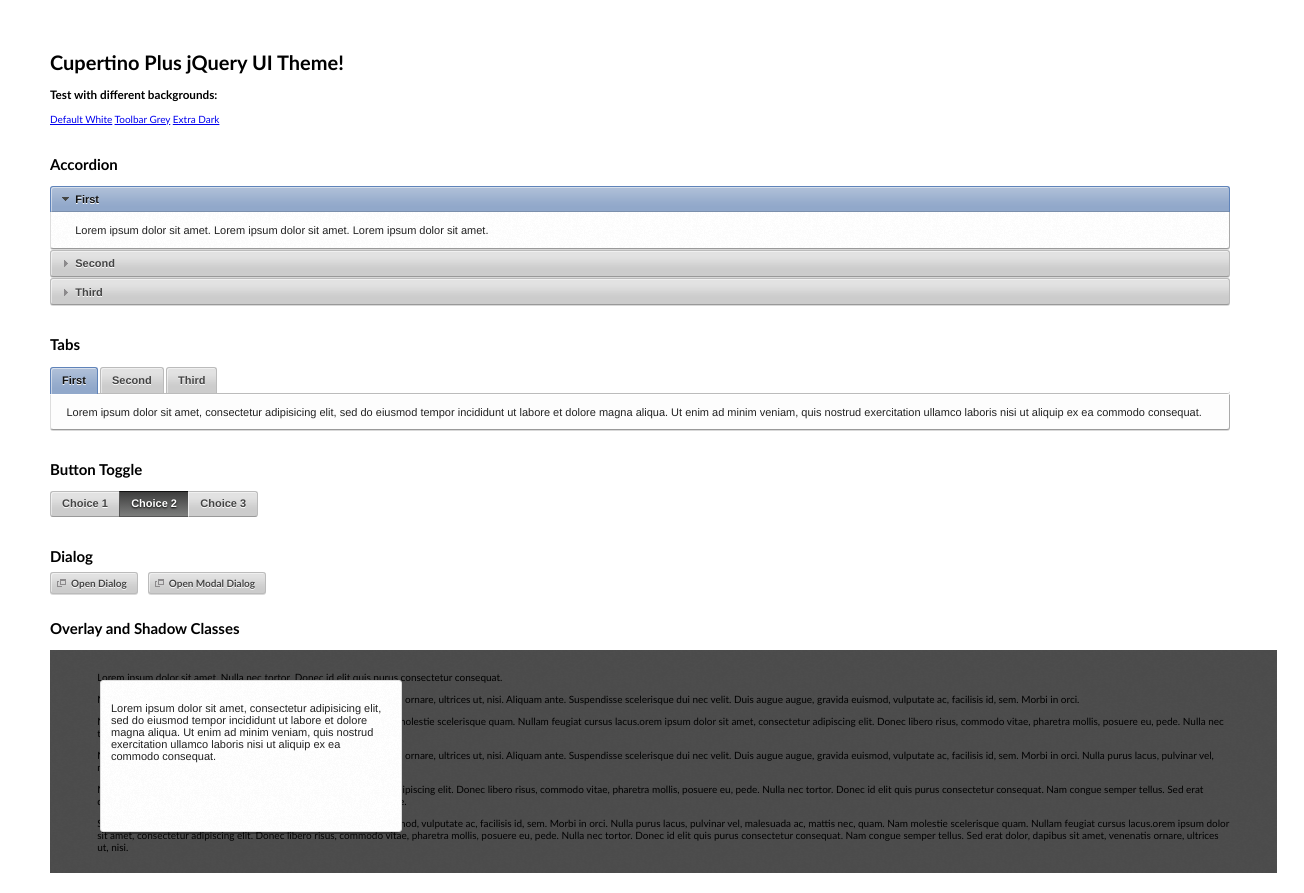
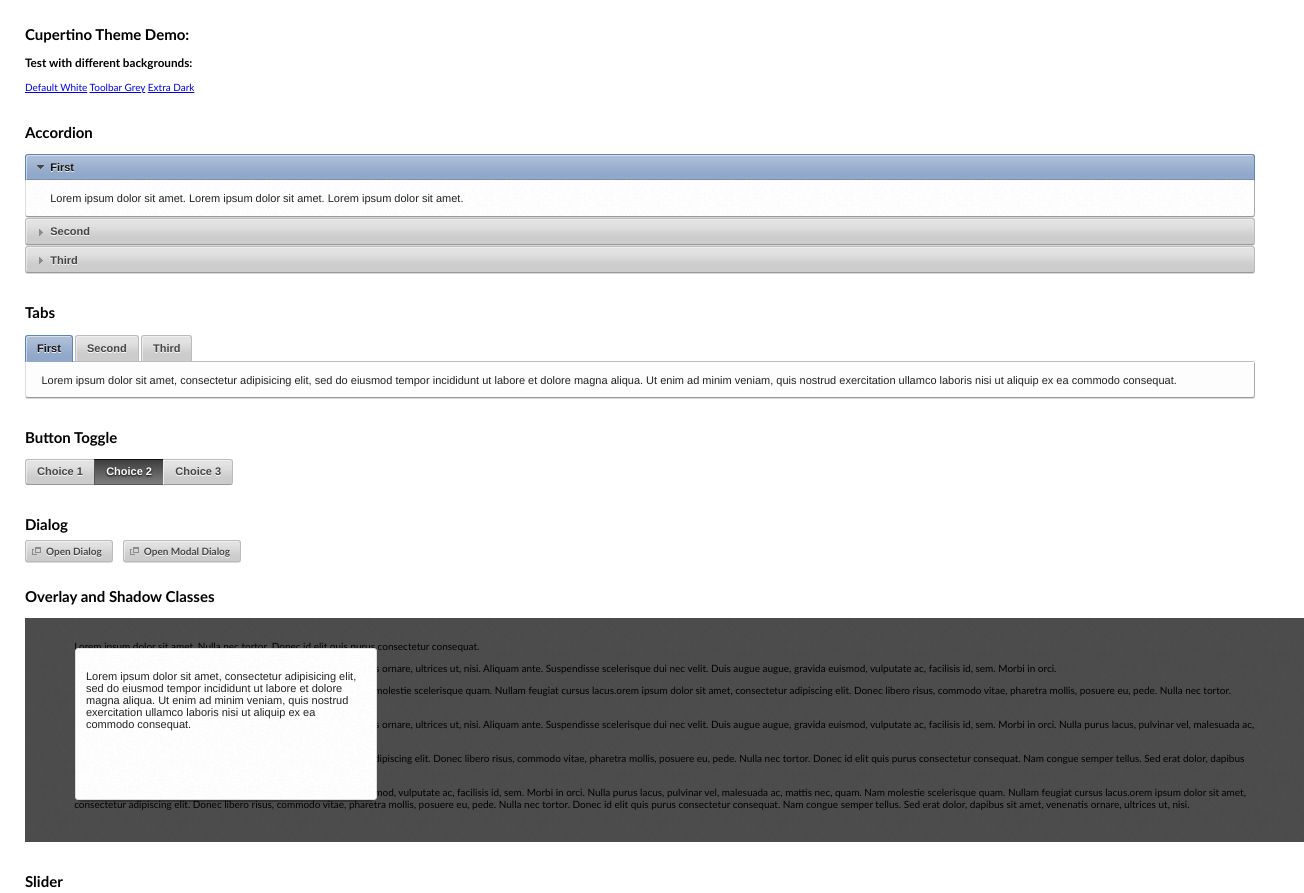
Before and after one commit to kaylarose/Cupertino_Theme, a plain HTML site: page index.html in a window 1280 px wide. Shown: the top 893 px of the page, 1304 px wide, since content can reach past the window. Drawn offline with Linux system fonts and the light colour scheme.

Commit message:
Updated demo page

```diff
--- a/index.html
+++ b/index.html
@@ -162,7 +162,7 @@
 		</script>
 		<style type="text/css">
 			/*demo page css*/
-			body{ font: 62.5% "Trebuchet MS", sans-serif; margin: 50px;}
+			body{ font: 62.5% "Trebuchet MS", sans-serif; margin: 25px;}
 			.demoHeaders { margin-top: 2em; }
 			#dialog_link, #dialog_linka {padding: .4em 1em .4em 20px;text-decoration: none;position: relative; margin-right: 10px;}
 			#dialog_link span.ui-icon, #dialog_linka span.ui-icon {margin: 0 5px 0 0;position: absolute;left: .2em;top: 50%;margin-top: -8px;}
@@ -172,7 +172,7 @@
 		</style>
 	</head>
 	<body>
-	<h1>Cupertino Plus jQuery UI Theme!</h1>
+    <h2>Cupertino Theme Demo:</h2>
 	<h3>Test with different backgrounds:</h3>
 	<a href="#white" id="white">Default White</a>
 	<a href="#grey" id="grey">Toolbar Grey</a>
```
